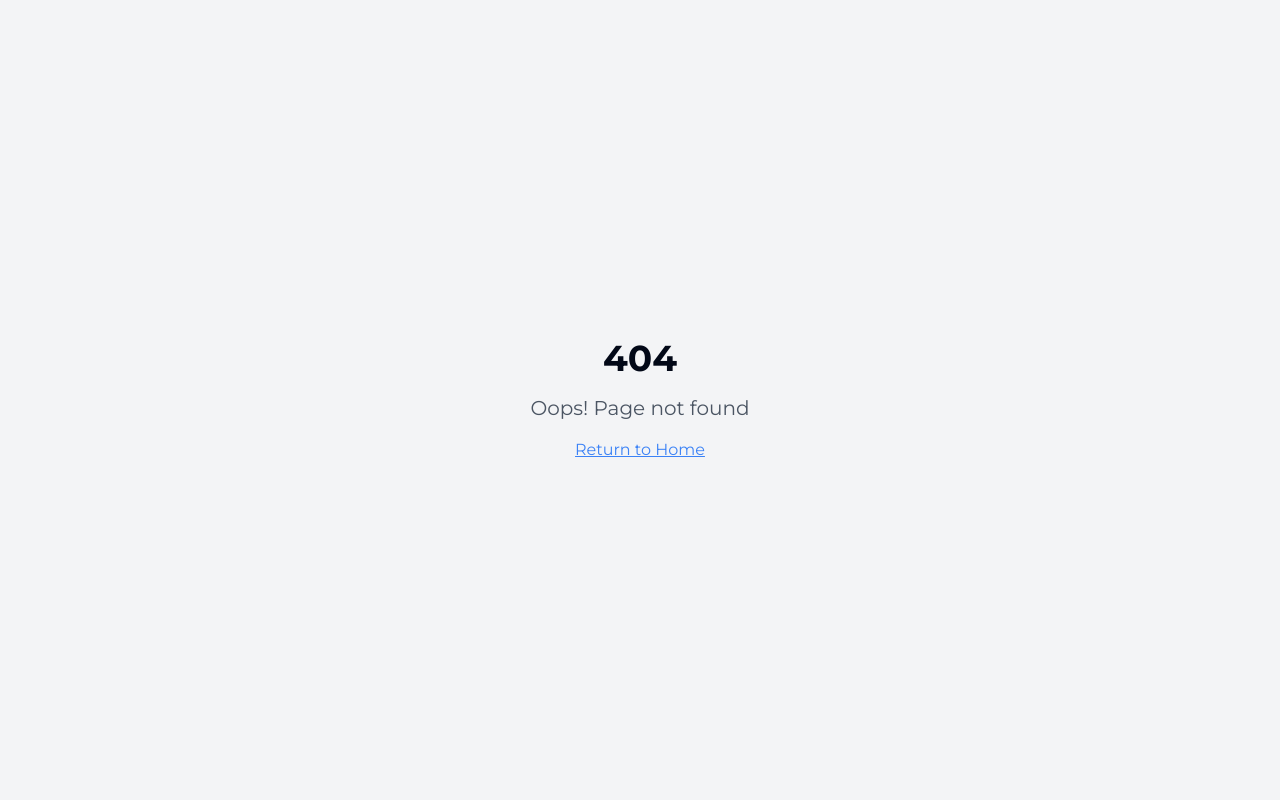
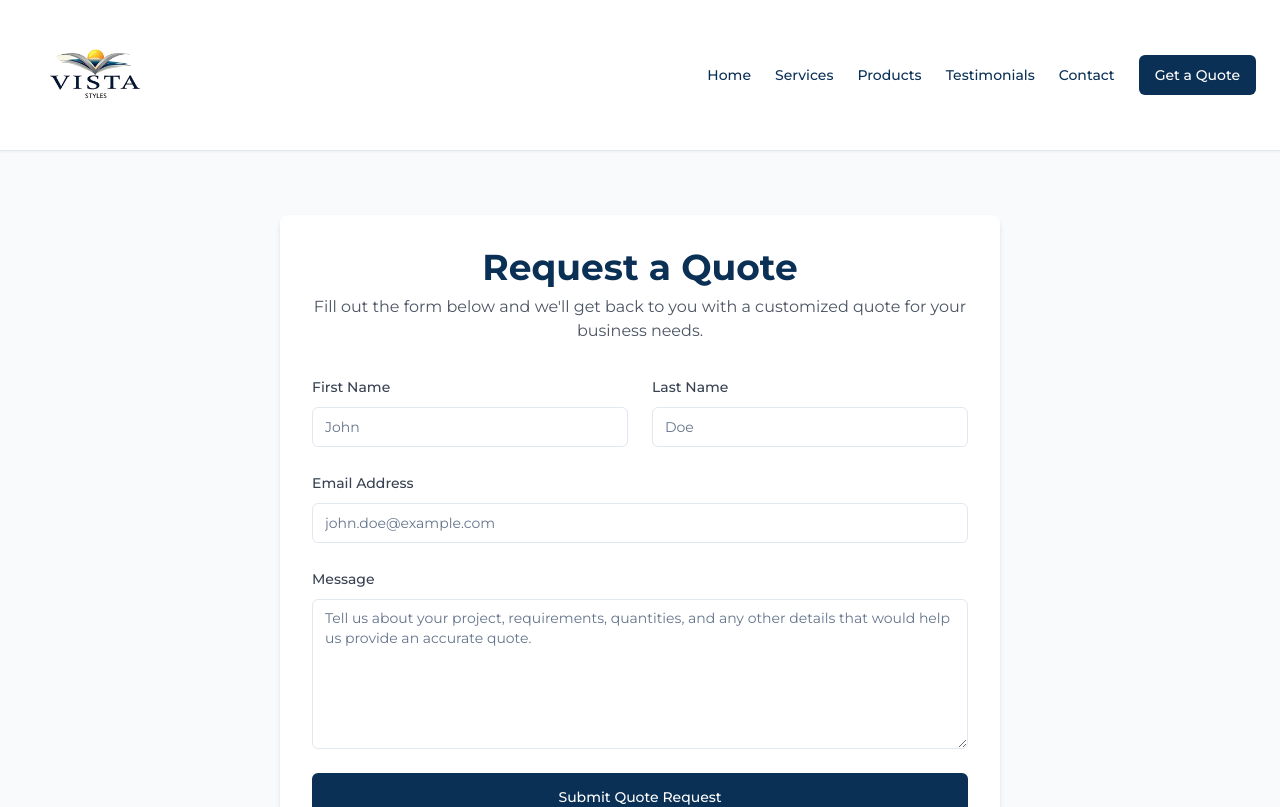
Before and after one commit to vlastop21/vista-style-designs-launch, a React (Vite) app: page /quote-request in a window 1280 px wide. Before the commit this address had no page. Shown: the top 807 px of the page. Built offline with nearby package versions, Linux system fonts and the light colour scheme.

Commit message:
Add request quote form
Adds a form to the "Request a Quote" button, collecting customer information and sending it to info@vistastyleinc.com.

```diff
--- a/src/App.tsx
+++ b/src/App.tsx
@@ -1,9 +1,11 @@
+
 import { Toaster } from "@/components/ui/toaster";
 import { Toaster as Sonner } from "@/components/ui/sonner";
 import { TooltipProvider } from "@/components/ui/tooltip";
 import { QueryClient, QueryClientProvider } from "@tanstack/react-query";
 import { BrowserRouter, Routes, Route } from "react-router-dom";
 import Index from "./pages/Index";
+import QuoteRequest from "./pages/QuoteRequest";
 import NotFound from "./pages/NotFound";
 
 const queryClient = new QueryClient();
@@ -16,6 +18,7 @@ const App = () => (
       <BrowserRouter>
         <Routes>
           <Route path="/" element={<Index />} />
+          <Route path="/quote-request" element={<QuoteRequest />} />
           {/* ADD ALL CUSTOM ROUTES ABOVE THE CATCH-ALL "*" ROUTE */}
           <Route path="*" element={<NotFound />} />
         </Routes>
--- a/src/components/CTA.tsx
+++ b/src/components/CTA.tsx
@@ -1,5 +1,6 @@
 
 import { Button } from '@/components/ui/button';
+import { Link } from 'react-router-dom';
 
 const CTA = () => {
   return (
@@ -16,8 +17,8 @@ const CTA = () => {
             Partner with Vista Style for premium promotional products and corporate apparel that make a lasting impression.
           </p>
           <div className="flex flex-col sm:flex-row justify-center gap-4">
-            <Button className="bg-white text-vista-blue hover:bg-vista-gold hover:text-vista-blue text-base font-medium px-8 py-6">
-              Request a Quote
+            <Button asChild className="bg-white text-vista-blue hover:bg-vista-gold hover:text-vista-blue text-base font-medium px-8 py-6">
+              <Link to="/quote-request">Request a Quote</Link>
             </Button>
             <Button variant="outline" className="border-white text-white hover:bg-white/10 text-base font-medium px-8 py-6">
               Contact Us
--- a/src/components/Hero.tsx
+++ b/src/components/Hero.tsx
@@ -1,5 +1,6 @@
 
 import { Button } from '@/components/ui/button';
+import { Link } from 'react-router-dom';
 
 const Hero = () => {
   return (
@@ -15,8 +16,8 @@ const Hero = () => {
               Premium promotional products, corporate apparel, and professional logo embroidery services tailored for your business.
             </p>
             <div className="flex flex-col sm:flex-row gap-4">
-              <Button className="bg-vista-blue hover:bg-vista-lightblue text-white px-8 py-6 text-base">
-                Request a Quote
+              <Button asChild className="bg-vista-blue hover:bg-vista-lightblue text-white px-8 py-6 text-base">
+                <Link to="/quote-request">Request a Quote</Link>
               </Button>
               <Button variant="outline" className="border-vista-blue text-vista-blue hover:bg-vista-blue/10 px-8 py-6 text-base">
                 View Products
--- /dev/null
+++ b/src/pages/QuoteRequest.tsx
@@ -0,0 +1,157 @@
+
+import { useState } from "react";
+import { useNavigate } from "react-router-dom";
+import { Button } from "@/components/ui/button";
+import { Input } from "@/components/ui/input";
+import { Textarea } from "@/components/ui/textarea";
+import { toast } from "@/components/ui/sonner";
+import Navbar from "@/components/Navbar";
+import Footer from "@/components/Footer";
+
+const QuoteRequest = () => {
+  const navigate = useNavigate();
+  const [isLoading, setIsLoading] = useState(false);
+  const [formData, setFormData] = useState({
+    firstName: "",
+    lastName: "",
+    email: "",
+    message: ""
+  });
+
+  const handleChange = (e: React.ChangeEvent<HTMLInputElement | HTMLTextAreaElement>) => {
+    const { name, value } = e.target;
+    setFormData((prev) => ({
+      ...prev,
+      [name]: value
+    }));
+  };
+
+  const handleSubmit = async (e: React.FormEvent) => {
+    e.preventDefault();
+    setIsLoading(true);
+
+    try {
+      // In a real-world scenario, this would be connected to a backend
+      // For now, we'll simulate the email sending
+      console.log("Sending email to info@vistastyleinc.com");
+      console.log("Form data:", formData);
+
+      // Simulate API call
+      await new Promise(resolve => setTimeout(resolve, 1000));
+
+      toast.success("Quote request submitted successfully!", {
+        description: "We'll get back to you as soon as possible."
+      });
+
+      // Reset form
+      setFormData({
+        firstName: "",
+        lastName: "",
+        email: "",
+        message: ""
+      });
+
+      // Redirect to home after success
+      setTimeout(() => {
+        navigate("/");
+      }, 2000);
+    } catch (error) {
+      console.error("Error submitting form:", error);
+      toast.error("Failed to submit quote request", {
+        description: "Please try again later or contact us directly."
+      });
+    } finally {
+      setIsLoading(false);
+    }
+  };
+
+  return (
+    <div className="min-h-screen flex flex-col">
+      <Navbar />
+      <main className="flex-grow py-16 bg-gray-50">
+        <div className="container mx-auto px-4 md:px-6 max-w-3xl">
+          <div className="bg-white shadow-md rounded-lg p-6 md:p-8">
+            <div className="mb-8 text-center">
+              <h1 className="text-3xl md:text-4xl font-bold text-vista-blue mb-2">Request a Quote</h1>
+              <p className="text-gray-600">
+                Fill out the form below and we'll get back to you with a customized quote for your business needs.
+              </p>
+            </div>
+
+            <form onSubmit={handleSubmit} className="space-y-6">
+              <div className="grid grid-cols-1 md:grid-cols-2 gap-6">
+                <div className="space-y-2">
+                  <label htmlFor="firstName" className="text-sm font-medium text-gray-700">First Name</label>
+                  <Input
+                    id="firstName"
+                    name="firstName"
+                    value={formData.firstName}
+                    onChange={handleChange}
+                    required
+                    className="w-full"
+                    placeholder="John"
+                  />
+                </div>
+
+                <div className="space-y-2">
+                  <label htmlFor="lastName" className="text-sm font-medium text-gray-700">Last Name</label>
+                  <Input
+                    id="lastName"
+                    name="lastName"
+                    value={formData.lastName}
+                    onChange={handleChange}
+                    required
+                    className="w-full"
+                    placeholder="Doe"
+                  />
+                </div>
+              </div>
+
+              <div className="space-y-2">
+                <label htmlFor="email" className="text-sm font-medium text-gray-700">Email Address</label>
+                <Input
+                  id="email"
+                  name="email"
+                  type="email"
+                  value={formData.email}
+                  onChange={handleChange}
+                  required
+                  className="w-full"
+                  placeholder="john.doe@example.com"
+                />
+              </div>
+
+              <div className="space-y-2">
+                <label htmlFor="message" className="text-sm font-medium text-gray-700">Message</label>
+                <Textarea
+                  id="message"
+                  name="message"
+                  value={formData.message}
+                  onChange={handleChange}
+                  required
+                  className="w-full min-h-[150px]"
+                  placeholder="Tell us about your project, requirements, quantities, and any other details that would help us provide an accurate quote."
+                />
+              </div>
+
+              <Button
+                type="submit"
+                className="w-full bg-vista-blue hover:bg-vista-lightblue text-white py-6"
+                disabled={isLoading}
+              >
+                {isLoading ? "Submitting..." : "Submit Quote Request"}
+              </Button>
+
+              <p className="text-center text-sm text-gray-500 mt-4">
+                Your information will be handled according to our privacy policy. We'll respond to your request within 1-2 business days.
+              </p>
+            </form>
+          </div>
+        </div>
+      </main>
+      <Footer />
+    </div>
+  );
+};
+
+export default QuoteRequest;
```
